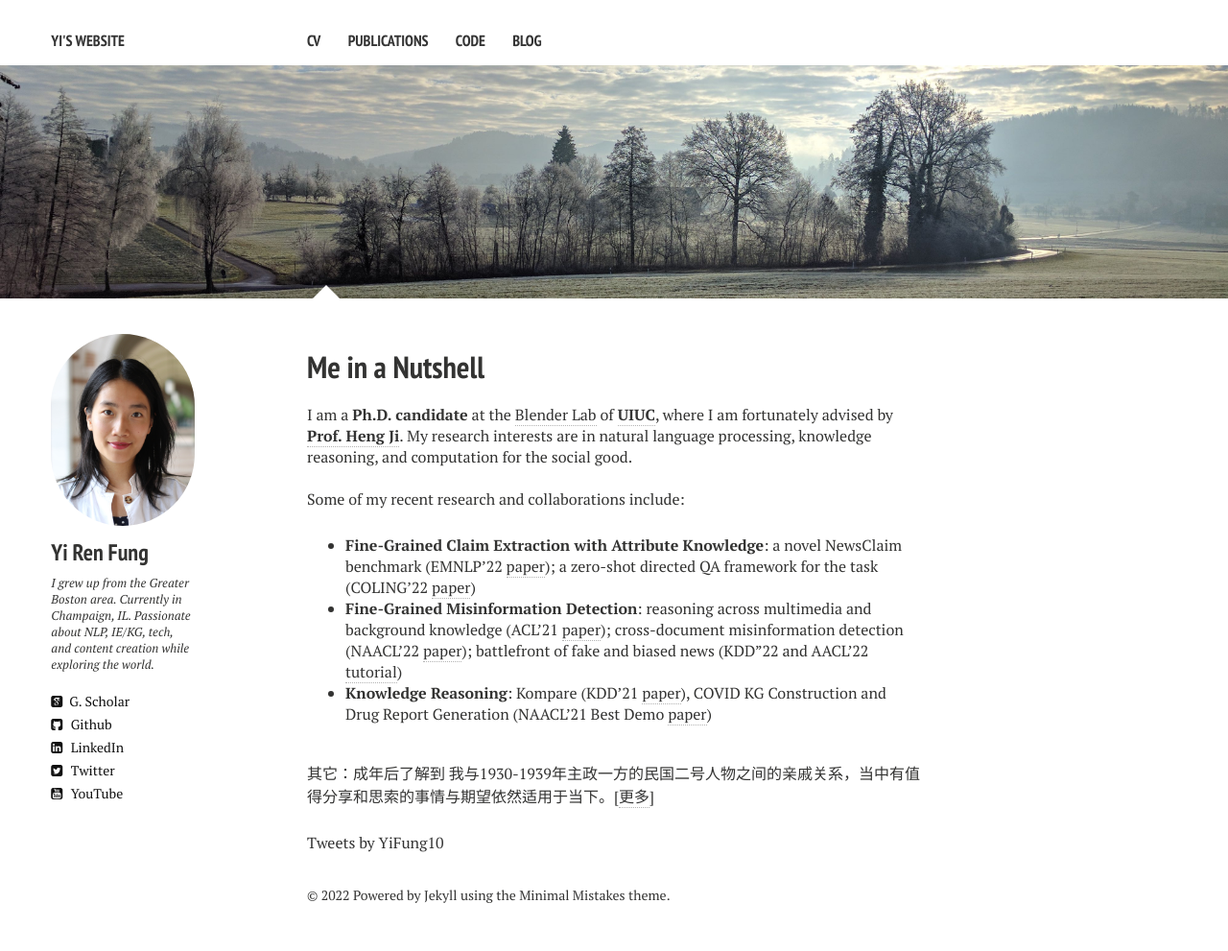
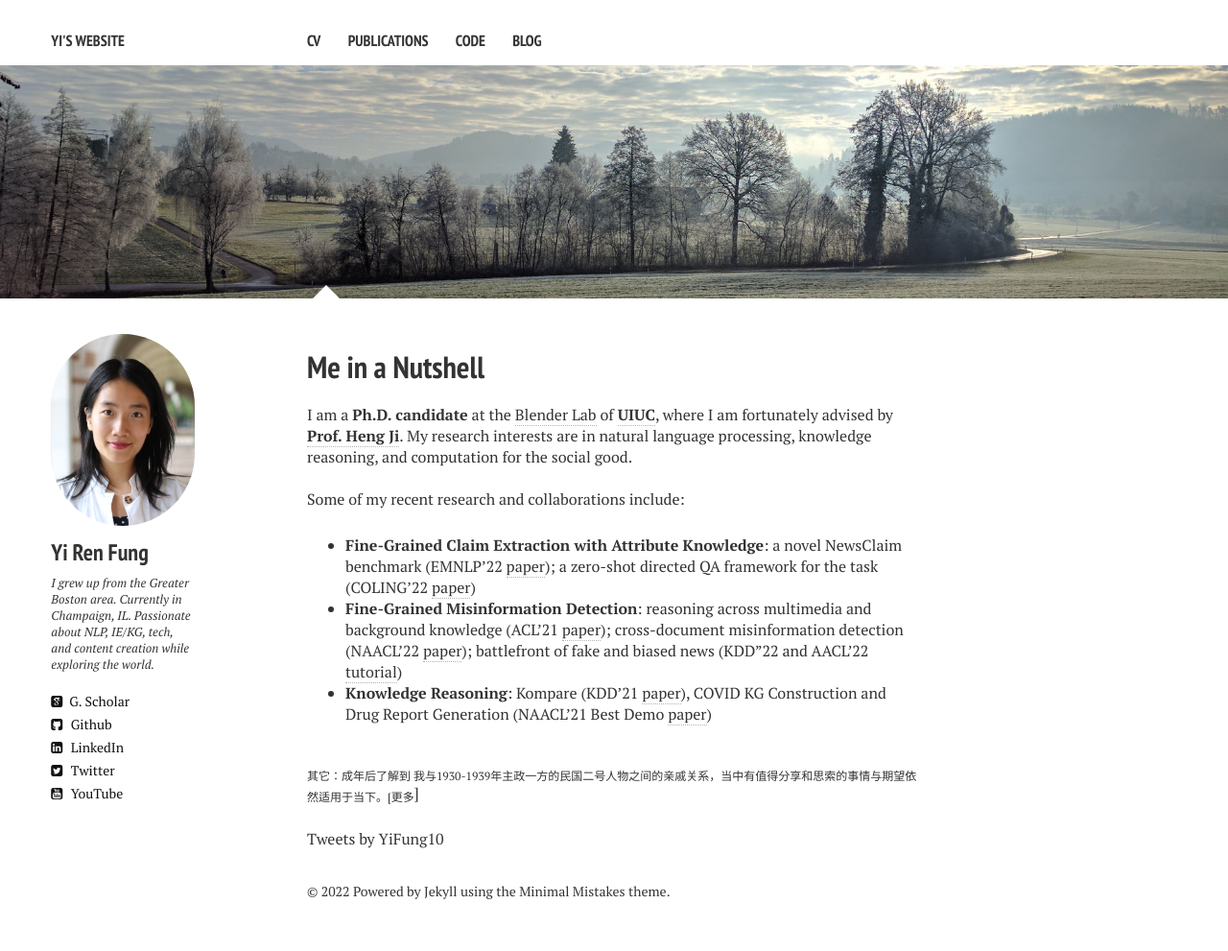
Before and after one commit to yrf1/yrf1.github.io, a Jekyll site: the page built from index.md, in a window 1280 px wide. Shown: the whole page at 96% size. Built offline with Jekyll 4.4.1, drawn with Linux system fonts in a browser that asks for light colours; nearby versions of some CDN libraries; comment, search, counter and statistics services are not loaded.

Commit message:
decrease font size

```diff
--- a/index.md
+++ b/index.md
@@ -15,4 +15,4 @@
 * <b>Knowledge Reasoning</b>: Kompare (KDD'21 <a href="https://dl.acm.org/doi/abs/10.1145/3447548.3467128" target="_blank">paper</a>), COVID KG Construction and Drug Report Generation (NAACL'21 Best Demo <a href="https://aclanthology.org/2021.naacl-demos.8/" target="_blank">paper</a>)
 
 <br/>
-其它：成年后了解到 我与1930-1939年主政一方的民国二号人物之间的亲戚关系，当中有值得分享和思索的事情与期望依然适用于当下。[<a href="https://yrf1.github.io/history/" target="_blank">更多</a>]
+<sub>其它：成年后了解到 我与1930-1939年主政一方的民国二号人物之间的亲戚关系，当中有值得分享和思索的事情与期望依然适用于当下。[<a href="https://yrf1.github.io/history/" target="_blank">更多</a></sub>]
```
Also changed, not shown: publications.md (+1 -1 lines).
